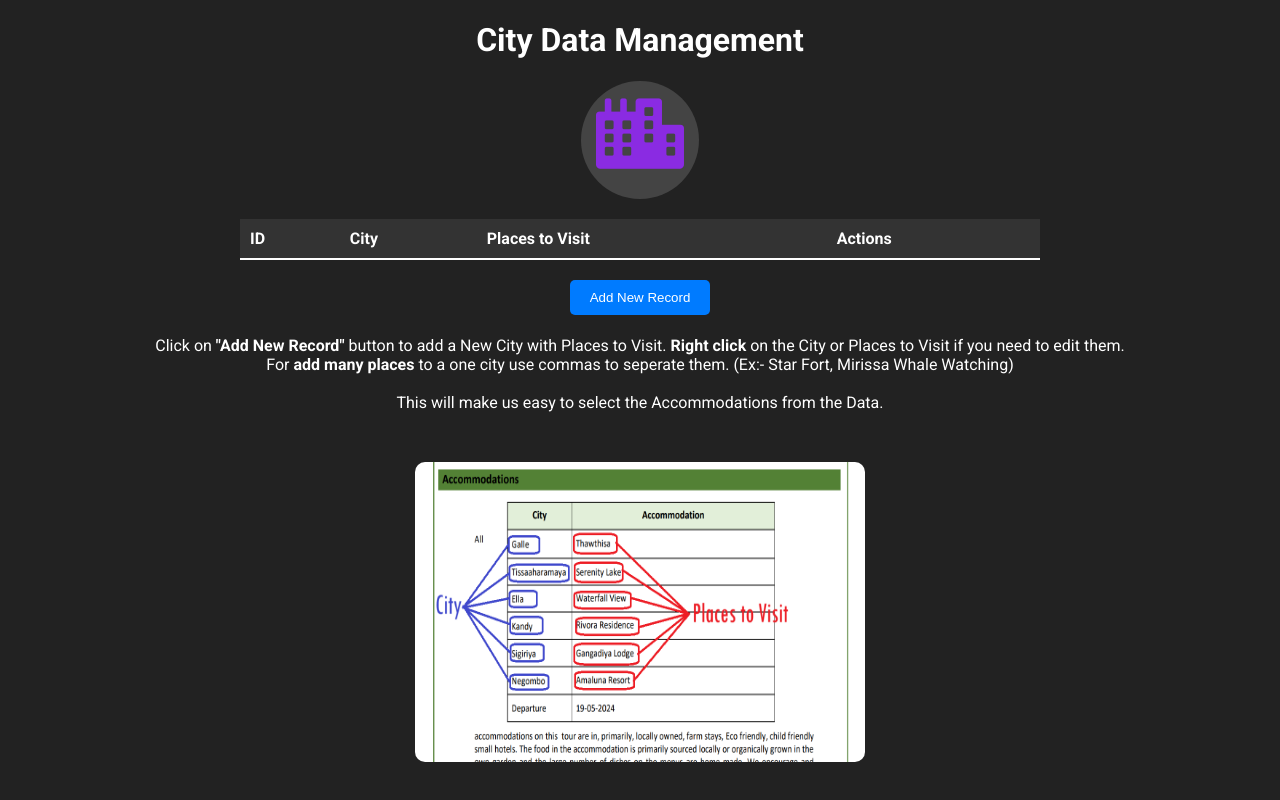
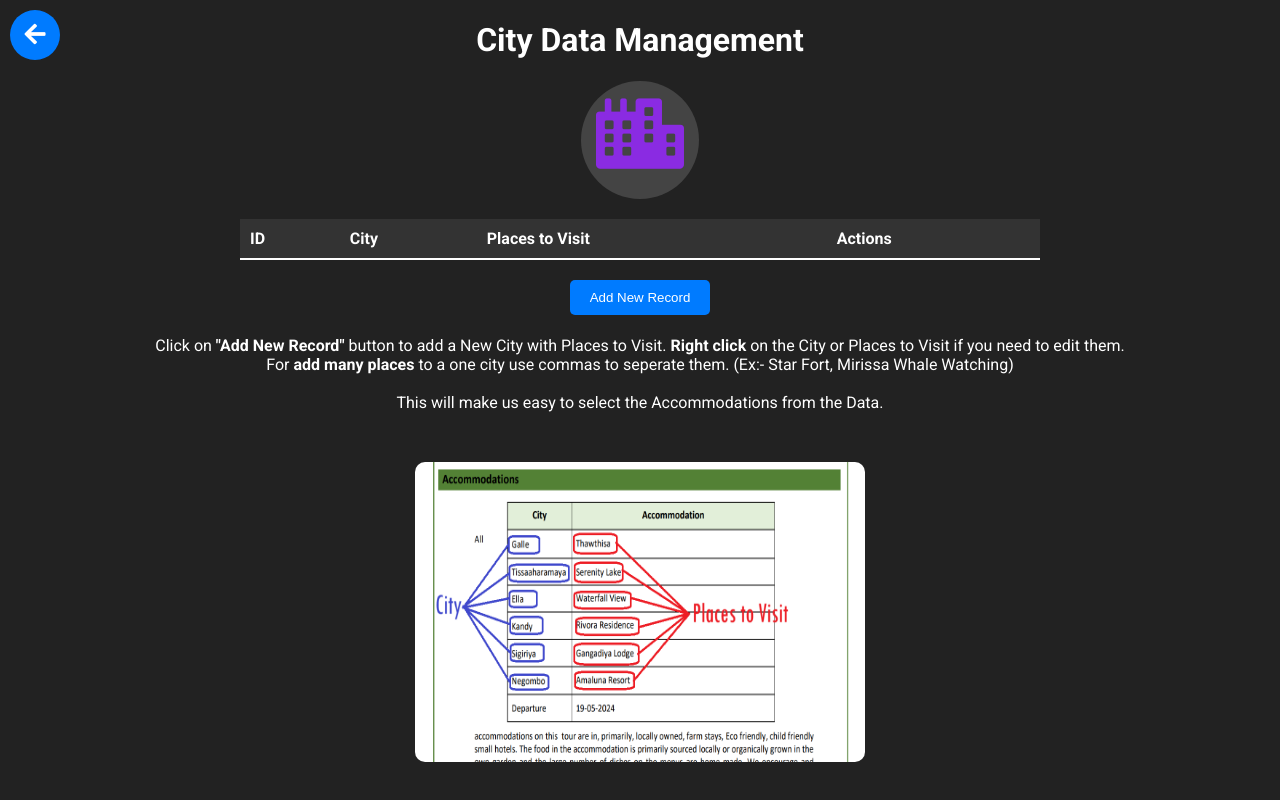
Before and after one commit to ARAbdulla-Dev/DB-1, a website: page public/cityData.html in a window 1280 px wide. Drawn offline with Linux system fonts and the light colour scheme; no server answers.

Commit message:
@ARAbdulla-Dev

```diff
--- a/public/cityData.html
+++ b/public/cityData.html
@@ -14,6 +14,9 @@
     <center>
         <i class="fas fa-city"></i>
     </center>
+    <div class="back-button" onclick="document.location.replace('/')">
+        <i class="fas fa-arrow-left"></i>
+    </div>
     <div id="app">
         <table id="data-table">
             <thead>
--- a/public/formstyles.css
+++ b/public/formstyles.css
@@ -96,3 +96,19 @@ body {
     border-color: #007BFF;
     box-shadow: 0 0 5px rgba(0, 123, 255, 0.5);
   }
+  .back-button {
+    display: inline-block;
+    width: 50px;
+    height: 50px;
+    background-color: #007bff;
+    border-radius: 50%;
+    text-align: center;
+    line-height: 50px;
+    color: white;
+    font-size: 24px;
+    cursor: pointer;
+    transition: background-color 0.3s;
+}
+.back-button:hover {
+    background-color: #0056b3;
+}
--- a/public/styles.css
+++ b/public/styles.css
@@ -316,3 +316,24 @@ h4{
     color: orangered;
     cursor: default;
 }
+
+
+.back-button {
+    display: inline-block;
+    position: absolute;
+    width: 50px;
+    height: 50px;
+    background-color: #007bff;
+    top: 10px;
+    left: 10px;
+    border-radius: 50%;
+    text-align: center;
+    line-height: 50px;
+    color: white;
+    font-size: 24px;
+    cursor: pointer;
+    transition: background-color 0.3s;
+}
+.back-button:hover {
+    background-color: #0056b3;
+}
```
Also changed, not shown: public/activityData.html (+3 -0 lines), public/form.html (+5 -0 lines), public/hotelData.html (+3 -0 lines), public/output.html (+23 -0 lines).
